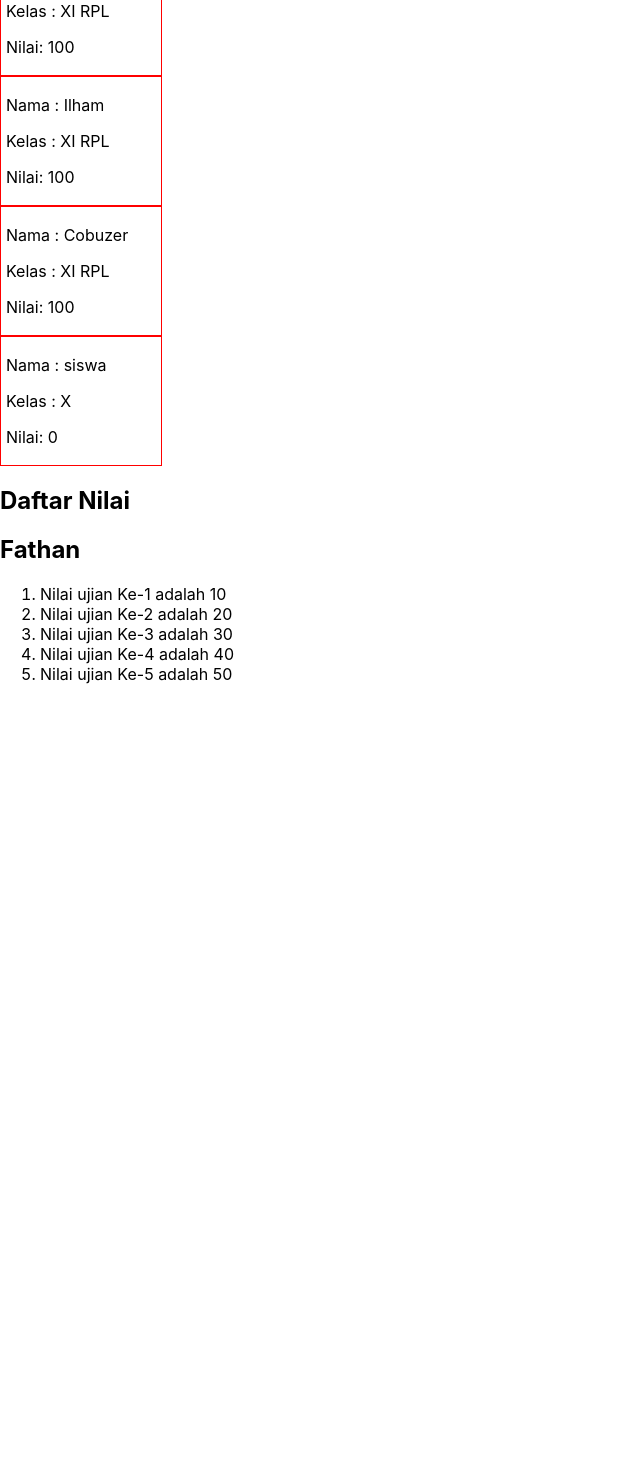
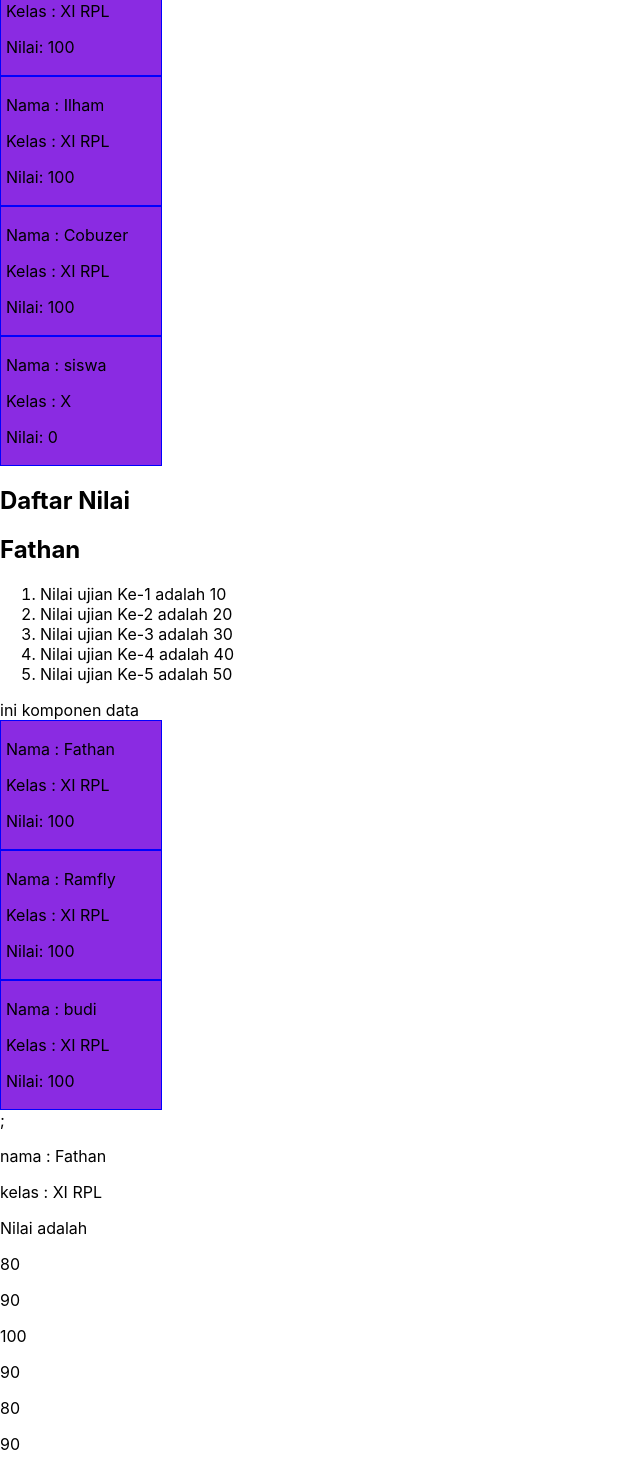
Before and after one commit to sansfathan/Belajar_React, a React (Create React App) app in the folder my-app/: page / in a window 1280 px wide. Shown: the part 266-1736 px from the top of the page, without its empty margins (0-640 px from the left). Before the commit the page ends 966 px from the top, so only its background shows below. Built offline with nearby package versions, Linux system fonts and the light colour scheme.

Commit message:
belajar-props

```diff
--- a/my-app/src/App.js
+++ b/my-app/src/App.js
@@ -60,21 +60,49 @@
 import "./styles/style.css"
 import Identitas from "./Identitas";
 import Nilai from "./nilai";
+import DataSiswa from "./dataSiswa";
 function App() {
-  let [data, setData] = React.useState([10,20,30,40,50])
+  let [data, setData] = React.useState([10, 20, 30, 40, 50])
+  const [dataSiswa, setDataSiswa] = React.useState([
+    {
+      nama: "Fathan",
+      kelas: "XI RPL",
+      nilai: 100,
+    },
+
+    {
+      nama: "Ramfly",
+      kelas: "XI RPL",
+      nilai: 100,
+    },
+
+    {
+      nama: "budi",
+      kelas: "XI RPL",
+      nilai: 100,
+    }
+
+  ]);
+
+  const [nilaiSiswa, setNilaiSiswa] = React.useState({
+    nama: "Fathan",
+    kelas: "XI RPL",
+    nilai: [80, 90, 100, 90, 80, 90]
+  });
   return (
     <React.Fragment>
       <h1>Latihan Props</h1>
       <section className="section">
-       <div>
-       <Identitas nama={"fathan"} kelas={"XI RPL"} nilai={"100"} />
-        <Identitas nama={"darman"} kelas={"XI RPL"} nilai={"100"} />
-        <Identitas nama={"Ilham"} kelas={"XI RPL"} nilai={"100"} />
-        <Identitas nama={"Cobuzer"} kelas={"XI RPL"} nilai={"100"} />
-        <Identitas/>
+        <div>
+          <Identitas nama={"fathan"} kelas={"XI RPL"} nilai={"100"} />
+          <Identitas nama={"darman"} kelas={"XI RPL"} nilai={"100"} />
+          <Identitas nama={"Ilham"} kelas={"XI RPL"} nilai={"100"} />
+          <Identitas nama={"Cobuzer"} kelas={"XI RPL"} nilai={"100"} />
+          <Identitas />
+        </div>
+        <Nilai nama={'Fathan'} data={data} />
+        <DataSiswa data={dataSiswa} nilai={nilaiSiswa} />
 
-       </div>
-       <Nilai nama={'Fathan'} data={data}/>
       </section>
     </React.Fragment>
   );
--- a/my-app/src/Identitas.jsx
+++ b/my-app/src/Identitas.jsx
@@ -1,6 +1,6 @@
 import React from "react";
 
-export default function Identitas({nama ='siswa', kelas ='X', nilai ='0' }) {
+export default function Identitas({ nama = 'siswa', kelas = 'X', nilai = '0' }) {
     return (
         <div className="Identitas">
             <p>Nama : {nama}</p>
--- /dev/null
+++ b/my-app/src/dataSiswa.jsx
@@ -0,0 +1,40 @@
+import React from "react";
+
+export default function DataSiswa({ data, nilai }) {
+    return (
+        <React.Fragment>
+            ini komponen data
+
+            {data?.map(function (item, index) {
+                return (
+                    <React.Fragment>
+
+                        <div className="Identitas">
+                            <p>Nama : {item.nama}</p>
+                            <p>Kelas : {item.kelas}</p>
+                            <p>Nilai: {item.nilai}</p>
+                        </div>
+
+
+                    </React.Fragment>
+                );
+            })};
+
+            <div>
+                <p>nama : {nilai.nama}</p>
+                <p>kelas : {nilai.kelas}</p>
+            </div>
+
+            <div>Nilai adalah
+                {nilai.nilai.map((item) => {
+                    return <p>{item}</p>
+                }
+                )}
+            </div>
+
+        </React.Fragment>
+
+    )
+
+
+}
--- a/my-app/src/styles/style.css
+++ b/my-app/src/styles/style.css
@@ -4,8 +4,9 @@
     border :1px solid red ;
 }
 .Identitas{
-    background-color: white;
-    border :1px solid red ;
+    background-color: blueviolet;
+    border :1px solid blue ;
     padding: 2px 5px;
     width: 150px;
+
 }
```
